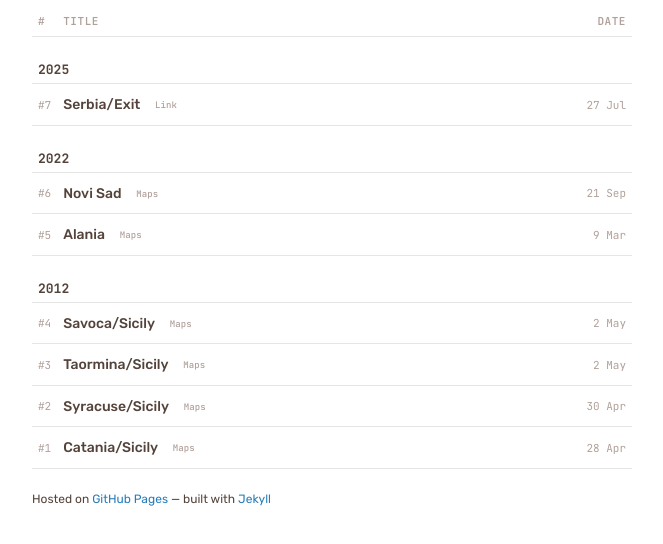
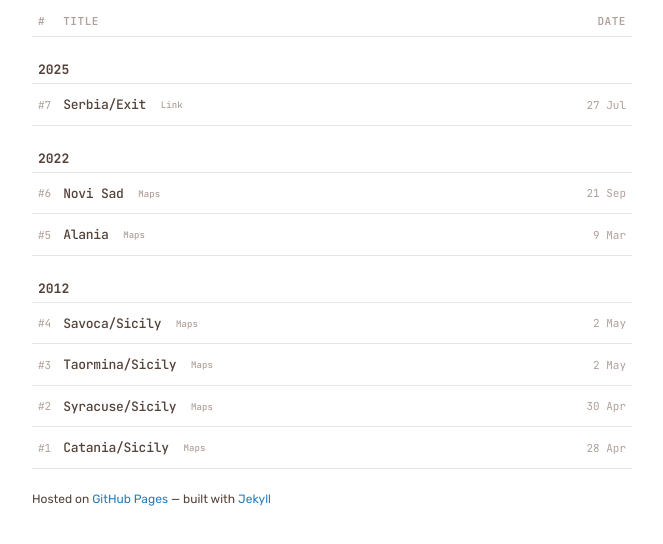
Before and after one commit to alobanov/alobanov.github.io, a Jekyll site: the page built from logs/location.html, in a window 1280 px wide. Shown: the part 263-807 px from the top of the page, without its empty margins (308-971 px from the left). Built offline with Jekyll 4.4.1, drawn with Linux system fonts in a browser that asks for light colours.

Commit message:
style(logs): set entry titles in the mono face
Everything else in the table — the column headings, the year, the number,
the date, the rating — is already JetBrains Mono; the title was the one
Rubik holdout. At 13px with tightened tracking it matches the metadata
around it and reads like what the section is: a log.

```diff
--- a/assets/css/style.css
+++ b/assets/css/style.css
@@ -954,8 +954,10 @@ tr.bm-row:hover td {
 
 /* Column: title */
 .ml-title-text {
-    font-size: 14px;
+    font-family: var(--code-font);
+    font-size: 13px;
     font-weight: 500;
+    letter-spacing: -0.02em;
     color: var(--primary-color);
 }
 
```
